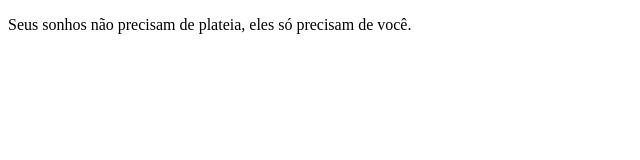
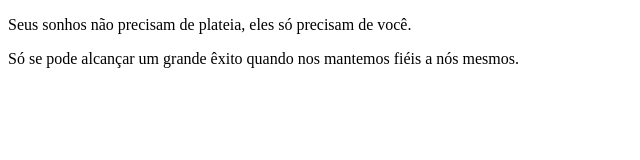
Before and after one commit to iLxaaN/Projeto-01---Modulo-01, a plain HTML site: page index.html in a window 1280 px wide. Shown: the whole page, without its empty margins (0-640 px from the left). Drawn offline with Linux system fonts and the light colour scheme.

Commit message:
Frase motivacional 2

```diff
--- a/index.html
+++ b/index.html
@@ -8,5 +8,6 @@
 </head>
 <body>
     <p> Seus sonhos não precisam de plateia, eles só precisam de você.   </p>
+    <p> Só se pode alcançar um grande êxito quando nos mantemos fiéis a nós mesmos. </p>
 </body>
 </html>
```
